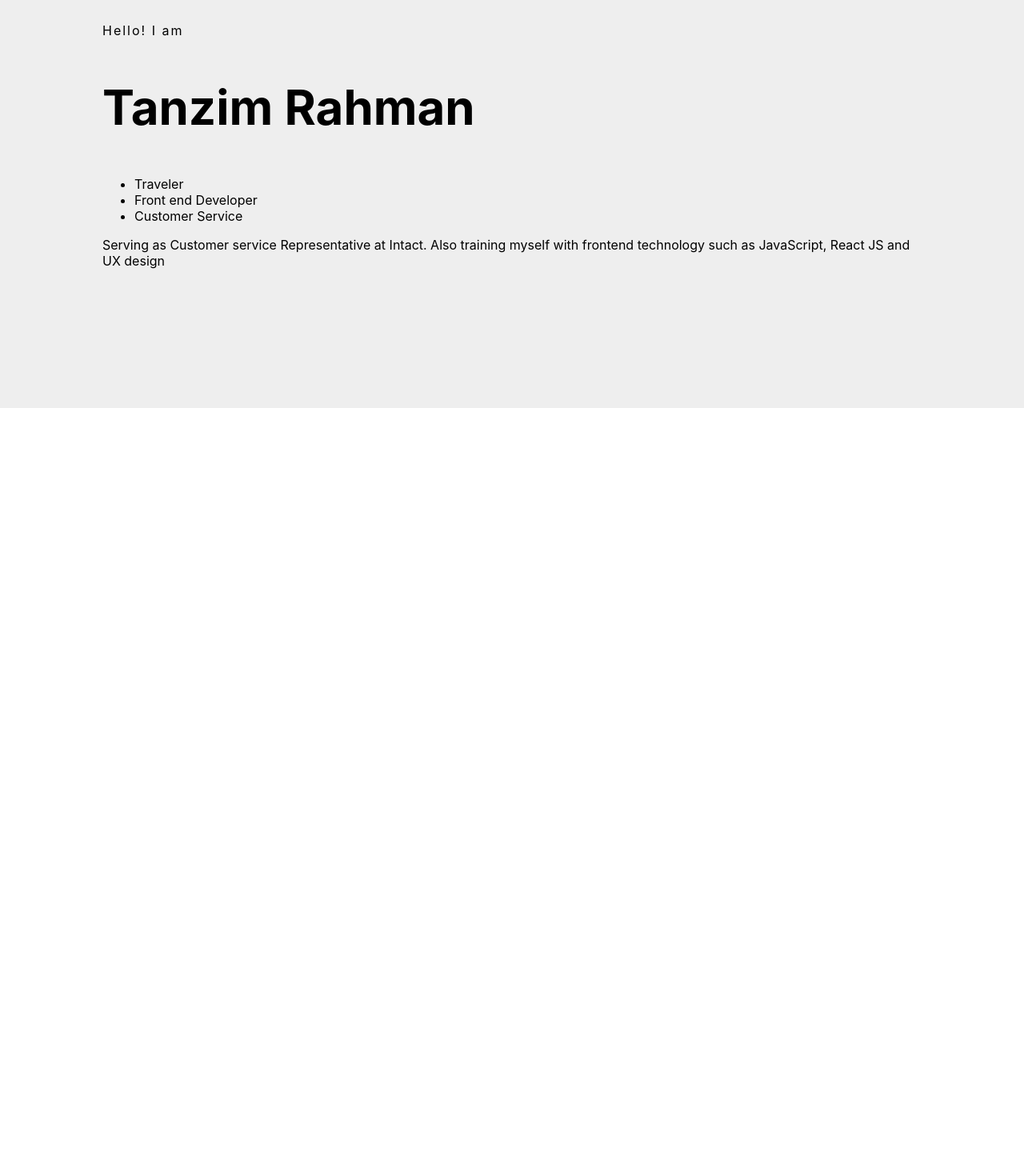
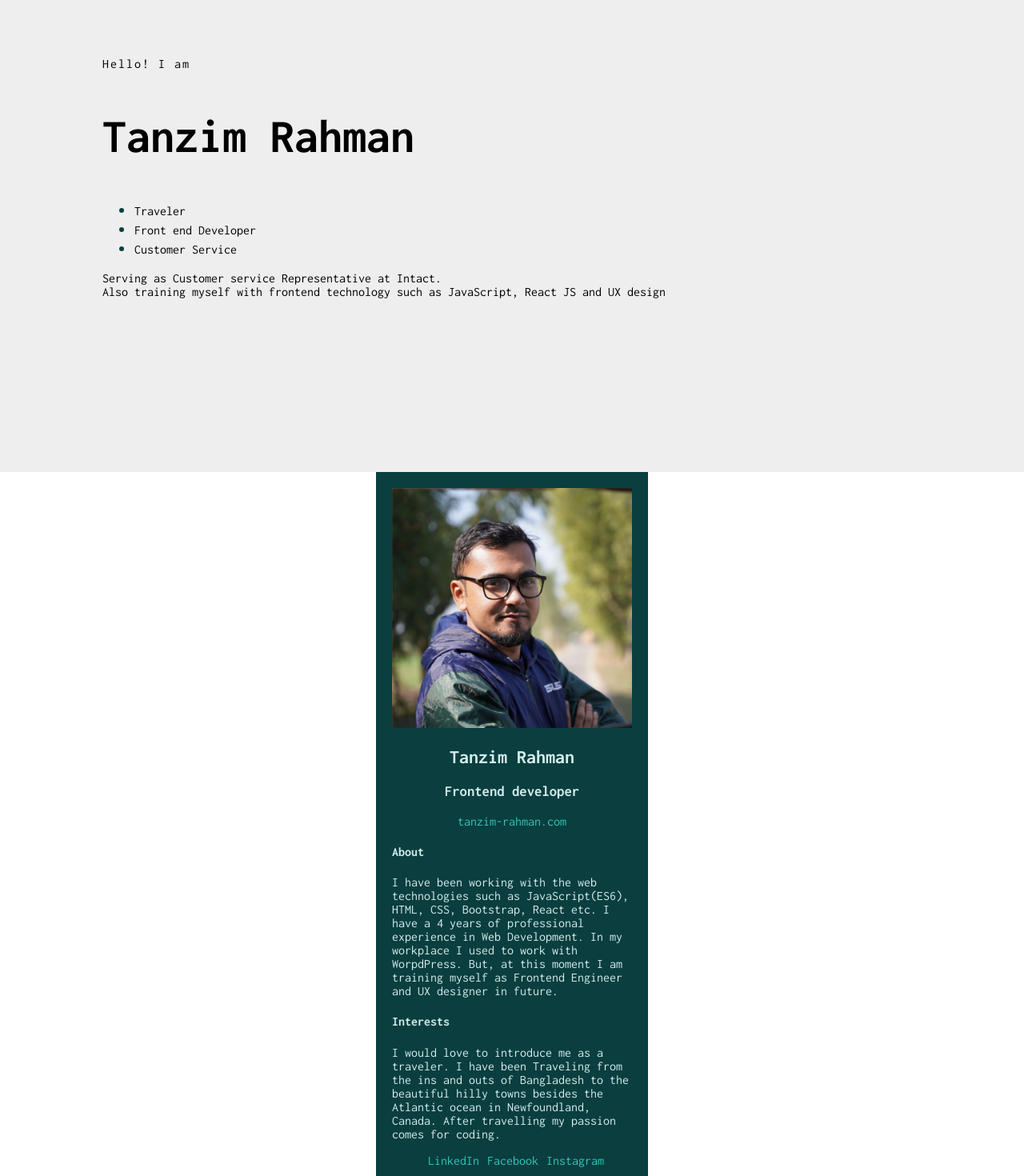
Before and after one commit to tanzimr8/airbnb_clone_with_react, a React (Create React App) app: page / in a window 1280 px wide. Shown: the part 240-1710 px from the top of the page at 80% size. Before the commit the page ends 800 px from the top, so only its background shows below. Built offline with nearby package versions, Linux system fonts and the light colour scheme.

Commit message:
Information card created

```diff
--- a/public/index.html
+++ b/public/index.html
@@ -15,6 +15,9 @@
       user's mobile device or desktop. See https://developers.google.com/web/fundamentals/web-app-manifest/
     -->
     <link rel="manifest" href="%PUBLIC_URL%/manifest.json" />
+    <link rel="preconnect" href="https://fonts.googleapis.com">
+    <link rel="preconnect" href="https://fonts.gstatic.com" crossorigin>
+    <link href="https://fonts.googleapis.com/css2?family=Inconsolata:wght@200;300;400;500;600;700;800;900&display=swap" rel="stylesheet">
     <!--
       Notice the use of %PUBLIC_URL% in the tags above.
       It will be replaced with the URL of the `public` folder during the build.
--- a/src/App.js
+++ b/src/App.js
@@ -3,11 +3,13 @@ import './App.css';
 import './styles.css';
 import Navbar from './components/Navbar';
 import Main from './components/Main';
+import InfoCard from './components/Info-card/InfoCard';
 function App() {
   return (
-    <div className='App'>
+    <div>
       <Navbar/>
       <Main/>
+      <InfoCard/>
     </div>
   );
 }
--- /dev/null
+++ b/src/components/Info-card/About.js
@@ -0,0 +1,9 @@
+const About = ()=>{
+    return(
+        <div className="about">
+            <h4>About</h4>
+            <p className="about-description">I have been working with the web technologies such as JavaScript(ES6), HTML, CSS, Bootstrap, React etc. I have a 4 years of professional experience in Web Development. In my workplace I used to work with WorpdPress. But, at this moment I am training myself as Frontend Engineer and UX designer in future.</p>
+        </div>
+    );
+}
+export default About;
--- /dev/null
+++ b/src/components/Info-card/Footer.js
@@ -0,0 +1,12 @@
+const Footer = ()=>{
+    return(
+        <div className="footer">
+            <ul className="about-social">
+                <li><a href="#">LinkedIn</a></li>
+                <li><a href="#">Facebook</a></li>
+                <li><a href="#">Instagram</a></li>
+            </ul>
+        </div>
+    );
+}
+export default Footer;
--- /dev/null
+++ b/src/components/Info-card/Info.js
@@ -0,0 +1,12 @@
+import Image from './../../images/tanzim.webp';
+const Info = ()=>{
+    return(
+        <div>
+            <img src={Image} alt="Tanzim" className='img-info' />
+            <h2 className="info-card-title">Tanzim Rahman</h2>
+            <h3 className="info-card-sub-title">Frontend developer</h3>
+            <p><a href="">tanzim-rahman.com</a></p>
+        </div>
+    );
+}
+export default Info;
--- /dev/null
+++ b/src/components/Info-card/InfoCard.js
@@ -0,0 +1,17 @@
+import Info from './Info';
+import About from './About';
+import Interests from './Interests';
+import Footer from './Footer';
+const InfoCard = ()=>{
+    return (
+        <div className='Info-card'>
+            <div className='info'>
+                <Info/>
+                <About/>
+                <Interests/>
+                <Footer/>
+            </div>
+        </div>
+    );
+}
+export default InfoCard;
--- /dev/null
+++ b/src/components/Info-card/Interests.js
@@ -0,0 +1,9 @@
+const Interests = ()=>{
+    return(
+        <div className="interests">
+            <h4>Interests</h4>
+            <p className="about-interest">I would love to introduce me as a traveler. I have been Traveling from the ins and outs of Bangladesh to the beautiful hilly towns besides the Atlantic ocean in Newfoundland, Canada. After travelling my passion comes for coding.</p>
+        </div>
+    );
+}
+export default Interests;
--- a/src/components/Main.jsx
+++ b/src/components/Main.jsx
@@ -3,21 +3,21 @@ const Main = ()=>{
     return (
         <div className="Main">
             <div className='container'>
-                <div className="pre-title">
+                <div className="main-pre-title">
                     Hello! I am
                 </div>
-                <div className="title">
+                <div className="main-title">
                     <h2>Tanzim Rahman</h2>
                 </div>
-                <div className="sub-title">
-                    <ul>
+                <div className="main-sub-title">
+                    <ul className="main-facts">
                         <li>Traveler</li>
                         <li>Front end Developer</li>
                         <li>Customer Service</li>
                     </ul>
                 </div>
-                <div className="description">
-                    <p>Serving as Customer service Representative at Intact. Also training myself with frontend technology such as JavaScript, React JS and UX design</p>
+                <div className="main-sdescription">
+                    <p>Serving as Customer service Representative at Intact.<br/>Also training myself with frontend technology such as JavaScript, React JS and UX design</p>
                 </div>
             </div>
         </div>
--- a/src/index.css
+++ b/src/index.css
@@ -1,12 +1,3 @@
-body {
-  margin: 0;
-  font-family: -apple-system, BlinkMacSystemFont, 'Segoe UI', 'Roboto', 'Oxygen',
-    'Ubuntu', 'Cantarell', 'Fira Sans', 'Droid Sans', 'Helvetica Neue',
-    sans-serif;
-  -webkit-font-smoothing: antialiased;
-  -moz-osx-font-smoothing: grayscale;
-}
-
 code {
   font-family: source-code-pro, Menlo, Monaco, Consolas, 'Courier New',
     monospace;
--- a/src/styles.css
+++ b/src/styles.css
@@ -1,4 +1,18 @@
+:root {
+    --primary-color: #0A3E3F;
+    --secondary-color: #37C4B9;
+    --accent-color: #D4EDEC;
+}
+body{
+    font-family: 'Inconsolata', monospace;
+    margin: 0;
+    -webkit-font-smoothing: antialiased;
+    -moz-osx-font-smoothing: grayscale;
+    box-sizing: border-box;
+}
 nav{
+    margin: 0;
+    padding: 0;
     display: flex;
     justify-content: space-between;
     min-height: 10vh;
@@ -9,7 +23,7 @@ nav{
     display: flex;
     align-items: center;
     height: 80px;
-  margin:15px 0;
+    margin:15px 0;
 }
 .navbar ul{
     display: flex;
@@ -28,15 +42,59 @@ nav{
 }
 .Main{
     background-color: #eee;
-    height: 80vh;
+    /* background-image: url(./images/react-logo.png);
+    background-repeat: no-repeat;
+    background-position: right 50%; */
+    height: 90vh;
     display: flex;
     align-items: center;
 }
-.Main .pre-title{
+.Main .main-pre-title{
     letter-spacing: 2px;
 }
-.Main .title{
+.Main .main-title{
     font-size: 40px;
     margin: 0;
     padding: 0;
 }
+.main-facts li{
+    line-height: 22px;
+}
+.main-facts li::marker{
+    color: var(--primary-color);
+    font-size: 1.4rem;
+}
+/* *********************************** INFO CARD **************************** */
+.Info-card{
+    display: flex;
+    flex-direction: column;
+    justify-content: center;
+    align-items: center;
+    text-align: center;
+}
+.Info-card .info{
+    width: 300px;
+    background: var(--primary-color);
+    color: var(--accent-color);
+    padding: 20px 20px;
+}
+.Info-card .info img{
+    width: 100%;
+}
+.Info-card .info a{
+    color: #37C4B9;
+    text-decoration: none;
+
+}
+.info .about,.info .interests{
+    text-align: left;
+}
+.info .footer ul{
+    display: flex;
+}
+.info .footer ul li{
+    list-style:  none;
+}
+.info .footer li a{
+    padding: 0px 5px;
+}
```
Also changed, not shown: src/images/react-logo.png (added), src/images/tanzim.webp (added).
